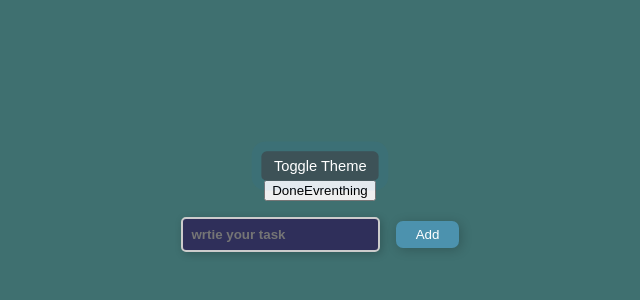
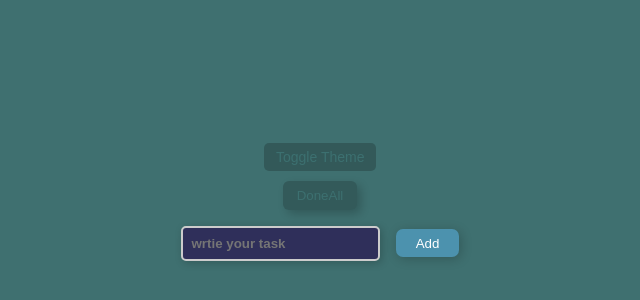
Before and after one commit to Merlin312/my-react-project, a React (Vite) app: page / in a window 1280 px wide. Shown: the part 190-490 px from the top of the page, without its empty margins (320-960 px from the left). Built offline with nearby package versions, Linux system fonts and the light colour scheme.

Commit message:
practice, added button doneAll

```diff
--- a/src/projects/todo/components/todoItem/ComplatedButton.jsx
+++ b/src/projects/todo/components/todoItem/ComplatedButton.jsx
@@ -1,16 +1,35 @@
 import { useState } from 'react';
 
 const ComplatedButton = ({ todo, addTodo }) => {
+  const [done, setDone] = useState(true);
   const markAllAsCompleted = () => {
-    const updatedTodos = todo.map((item) => {
-      return { ...item, completed: true };
+    setDone(done == true ? false : true);
+    const changeComplated = todo.map((item) => {
+      if (done) {
+        return { ...item, completed: true };
+      } else {
+        return { ...item, completed: false };
+      }
     });
-    addTodo(updatedTodos);
+    console.log(done);
+    addTodo(changeComplated);
   };
   return (
     <div>
-      {' '}
-      <button onClick={markAllAsCompleted}>DoneEvrenthing</button>{' '}
+      <button
+        onClick={markAllAsCompleted}
+        style={{
+          color: 'rgba(100, 200, 200, 0.2)',
+          padding: '0.5em 1em',
+          backgroundColor: 'rgba(8, 0, 0, 0.2)',
+          marginTop: '10px',
+          borderRadius: '6px',
+          border: 'none',
+          boxShadow: '4px 4px 10px rgba(0, 0, 0, 0.2)',
+        }}
+      >
+        {done == true ? 'DoneAll' : 'UndoneAll'}
+      </button>
     </div>
   );
 };
--- a/src/projects/todo/style/ChangeTheme.css
+++ b/src/projects/todo/style/ChangeTheme.css
@@ -5,7 +5,7 @@
   --dark-bg-color: rgb(63, 112, 112);
   --dark-text-color: rgb(63, 112, 112);
   --primary-color: #4caf50;
-  --hover-color: #45a049;
+  --hover-color: rgba(100, 200, 200, 0.2);
 }
 
 /* Загальні стилі */
@@ -38,8 +38,8 @@
 }
 
 .btnDark {
-  background-color: #3d5257;
-  color: white;
+  background-color: rgba(8, 0, 0, 0.2);
+  color: rgba(100, 200, 200, 0.2);
 }
 
 /* Стилі при наведенні на кнопку */
--- a/src/projects/todo/style/TodoList.css
+++ b/src/projects/todo/style/TodoList.css
@@ -31,7 +31,7 @@ li {
   border-radius: 7px;
   border: none;
   cursor: pointer;
-  box-shadow: 2px 2px 10px rgba(0, 0, 0, 0.2);
+  box-shadow: 3px 3px 10px rgba(0, 0, 0, 0.2);
   transition: background-color 0.3s ease;
   margin-left: 2px;
   margin-right: 4px;
@@ -47,7 +47,7 @@ li {
   border-radius: 7px;
   border: none;
   cursor: pointer;
-  box-shadow: 2px 2px 10px rgba(0, 0, 0, 0.2); /* Додано тінь до кнопки видалення */
+  box-shadow: 4px 4px 10px rgba(0, 0, 0, 0.2); /* Додано тінь до кнопки видалення */
   transition: background-color 0.3s ease;
 }
 
```
